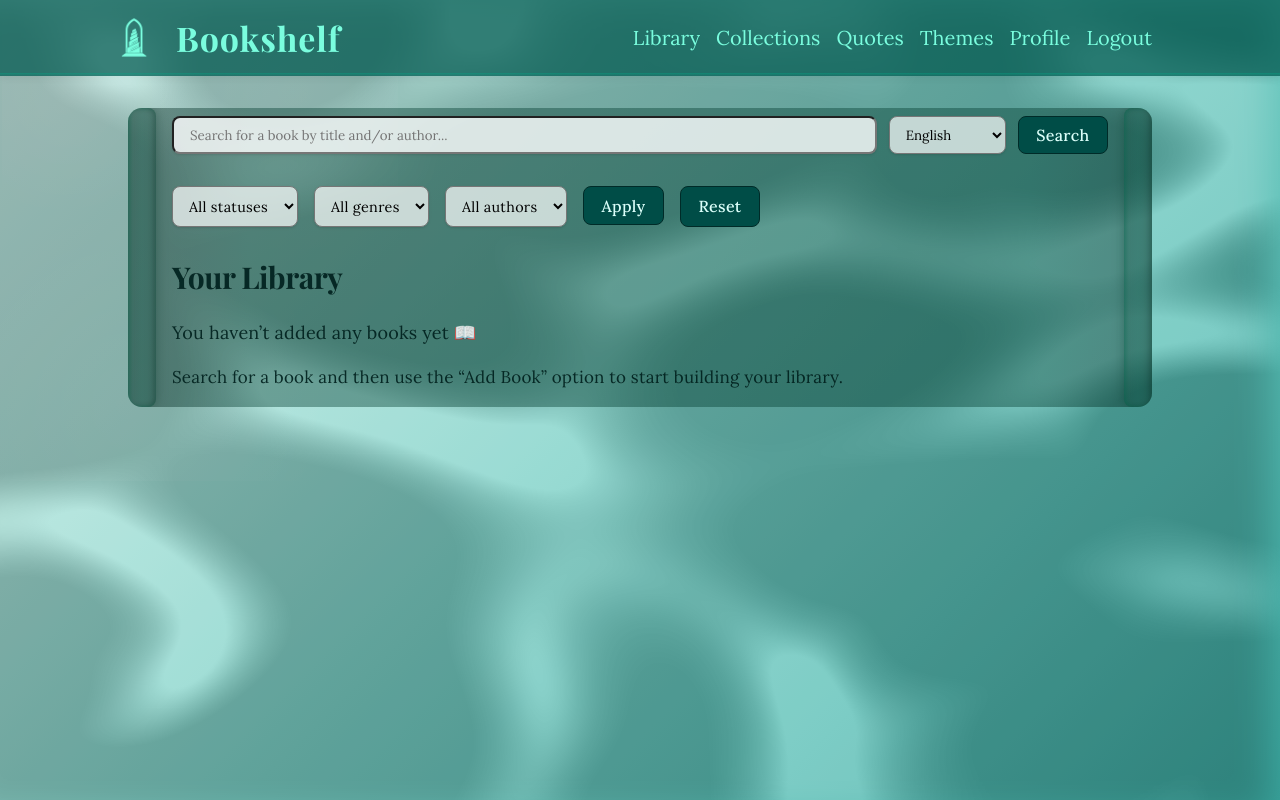
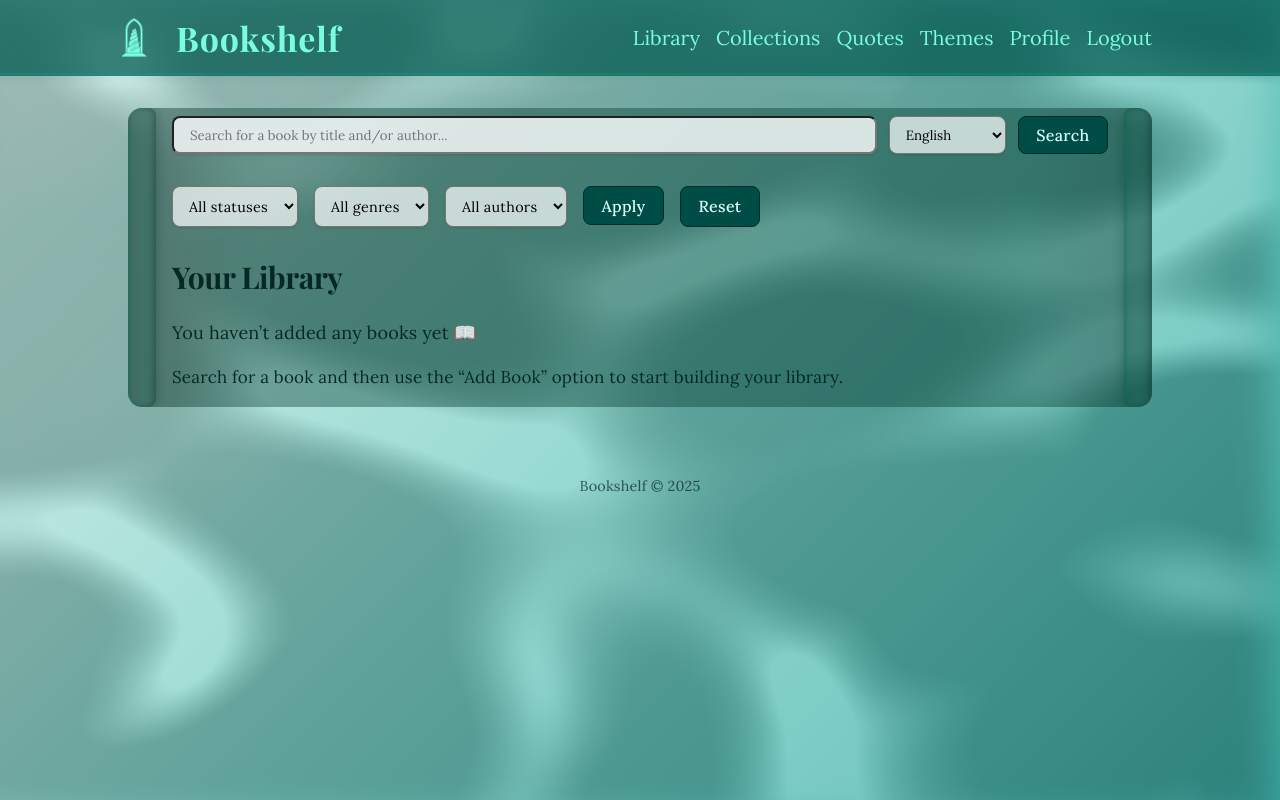
Before and after one commit to ash-valley/bookshelf, a Flask app: page /library in a window 1280 px wide. Run offline with Flask 3, Linux system fonts and the light colour scheme; the visitor is signed in with stand-in values (Sample User, id 1); data that the repository does not hold is empty; some libraries are stand-ins or nearby versions.

Commit message:
Added copyright notice

```diff
--- a/static/css/style.css
+++ b/static/css/style.css
@@ -9,6 +9,20 @@ html, body {
 main {
     position: relative;
     z-index: 2;
+}
+
+.app-footer {
+    position: relative;
+    z-index: 2;
+
+    margin-top: 3rem;
+    padding: 1.25rem 0;
+
+    text-align: center;
+    font-size: 0.9rem;
+    letter-spacing: 0.2px;
+
+    opacity: 0.75;
 }
 
 /* ---------------------------------- */
--- a/templates/base.html
+++ b/templates/base.html
@@ -138,6 +138,10 @@
 
         </div>
 
+        <footer class="app-footer text-center">
+            <span>Bookshelf © 2025</span>
+        </footer>
+
     </div>
 
     <!-- SortableJS CDN -->
```
